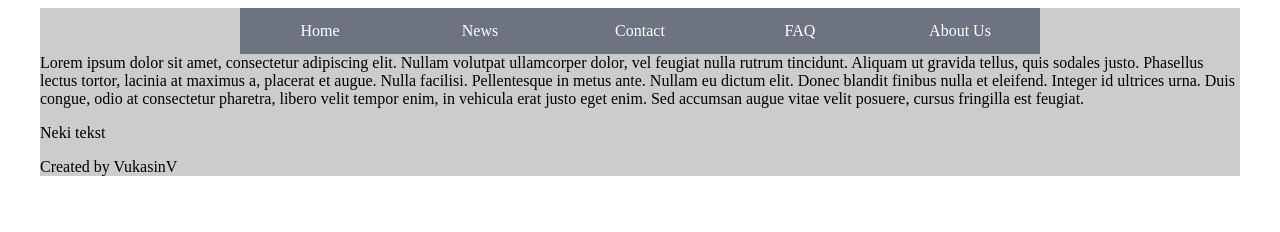
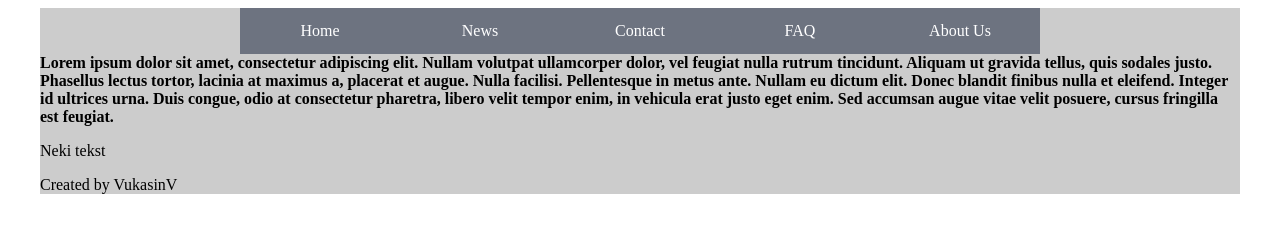
Before and after one commit to VukasinV/Website, a plain HTML site: page index.html in a window 1280 px wide. Drawn offline with Linux system fonts and the light colour scheme.

Commit message:
Nikola
Ovo je izmenio Nikola

```diff
--- a/index.html
+++ b/index.html
@@ -23,7 +23,7 @@
 		</div>
 
 		<div class="articles">
-			Lorem ipsum dolor sit amet, consectetur adipiscing elit. Nullam volutpat ullamcorper dolor, vel feugiat nulla rutrum tincidunt. Aliquam ut gravida tellus, quis sodales justo. Phasellus lectus tortor, lacinia at maximus a, placerat et augue. Nulla facilisi. Pellentesque in metus ante. Nullam eu dictum elit. Donec blandit finibus nulla et eleifend. Integer id ultrices urna. Duis congue, odio at consectetur pharetra, libero velit tempor enim, in vehicula erat justo eget enim. Sed accumsan augue vitae velit posuere, cursus fringilla est feugiat.
+			<b>Lorem ipsum dolor sit amet, consectetur adipiscing elit. Nullam volutpat ullamcorper dolor, vel feugiat nulla rutrum tincidunt. Aliquam ut gravida tellus, quis sodales justo. Phasellus lectus tortor, lacinia at maximus a, placerat et augue. Nulla facilisi. Pellentesque in metus ante. Nullam eu dictum elit. Donec blandit finibus nulla et eleifend. Integer id ultrices urna. Duis congue, odio at consectetur pharetra, libero velit tempor enim, in vehicula erat justo eget enim. Sed accumsan augue vitae velit posuere, cursus fringilla est feugiat. </b>
 		</div>
 		<p> Neki tekst </p>
 		<div =id="footer">
```
